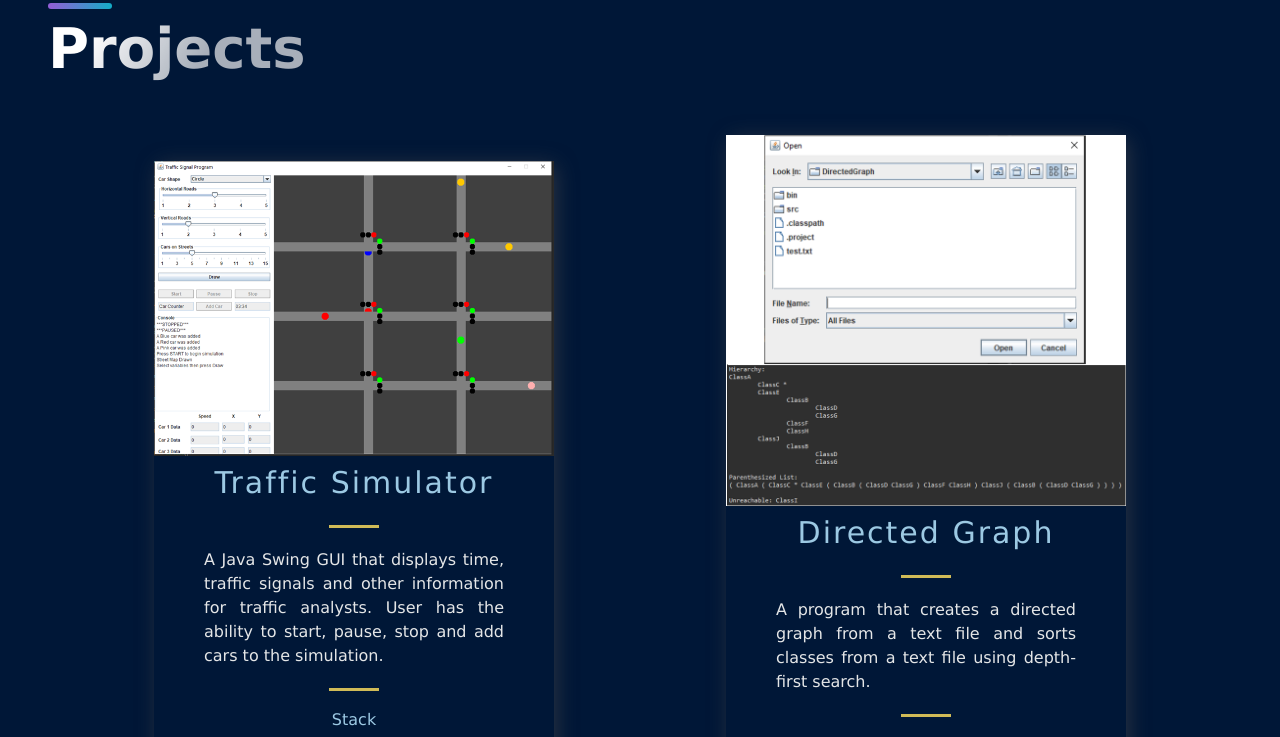
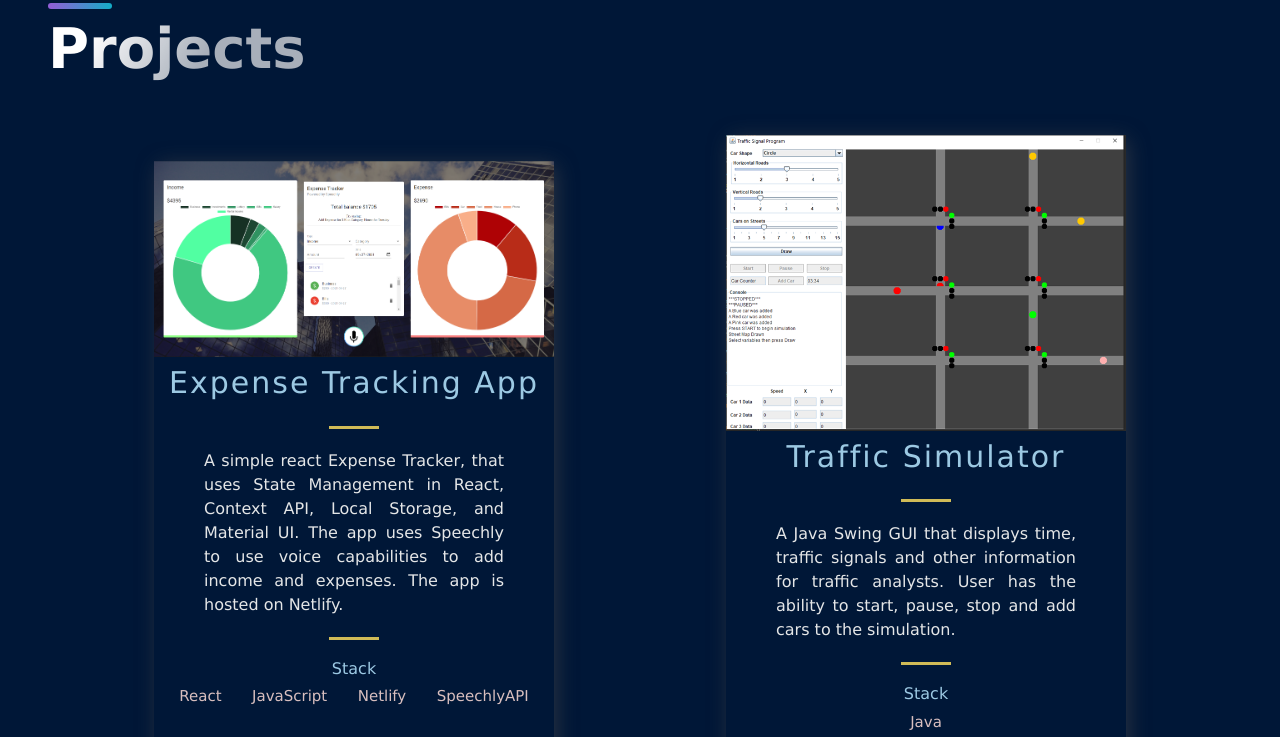
Before and after one commit to db1721/Portfolio-Site, a Next.js app: page / in a window 1280 px wide. Shown: the part 1420-2157 px from the top of the page. Built offline with nearby package versions, Linux system fonts and the light colour scheme.

Commit message:
20210927

```diff
--- a/src/constants/constants.js
+++ b/src/constants/constants.js
@@ -1,4 +1,15 @@
 export const projects = [
+  {
+    title: 'Expense Tracking App',
+    description: "A simple react Expense Tracker, that uses State Management in React, Context API, "
+    + "Local Storage, and Material UI. The app uses Speechly to use voice capabilities to add "
+    + "income and expenses. The app is hosted on Netlify.",
+      image: '/images/expense-app.png',
+      tags: ['React', 'JavaScript', 'Netlify', 'SpeechlyAPI'],
+    visit: 'https://beck-expense-tracker-app.netlify.app/',
+    source: 'https://github.com/db1721/Chat-App',
+    id: 5,
+  },
   {
     title: 'Traffic Simulator',
     description: 'A Java Swing GUI that displays time, traffic signals and other information for traffic analysts. '
@@ -7,7 +18,7 @@ export const projects = [
       tags: ['Java'],
     visit: 'https://github.com/db1721/TrafficSimulator/tree/App',
     source: 'https://github.com/db1721/TrafficSimulator/tree/main',
-    id: 1,
+    id: 4,
   },
   {
     title: 'Directed Graph',
@@ -38,7 +49,7 @@ export const projects = [
     tags: ['Java'],
     source: 'https://github.com/db1721/RealEstateManagement/tree/main',
     visit: 'https://github.com/db1721/RealEstateManagement/tree/App',
-    id: 0,
+    id: 1,
   },
 ];
 
```
Also changed, not shown: public/images/expense-app.PNG (added).
